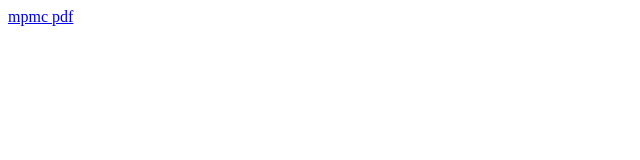
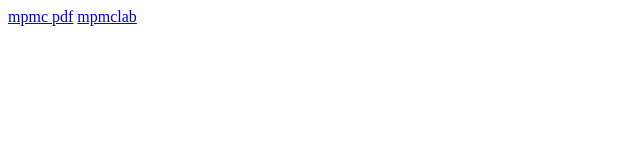
Before and after one commit to Dyne2123/Dyne2123.github.io, a plain HTML site: page index.html in a window 1280 px wide. Shown: the full height of the page, 0-640 px from the left. Drawn offline with Linux system fonts and the light colour scheme.

Commit message:
Update index.html

```diff
--- a/index.html
+++ b/index.html
@@ -3,4 +3,5 @@
     <body>
 
         <a href="https://drive.google.com/file/d/1IA8K2iSPweai8fVdxsS_hEg2HG4q6LKp/view?usp=drivesdk"> mpmc pdf</a>
+<a href="https://drive.google.com/file/d/1Q6H3gMKj49x4PVgAUcqjHY5cDGefQrZe/view?usp=drivesdk">mpmclab</a>
 </html>
```
